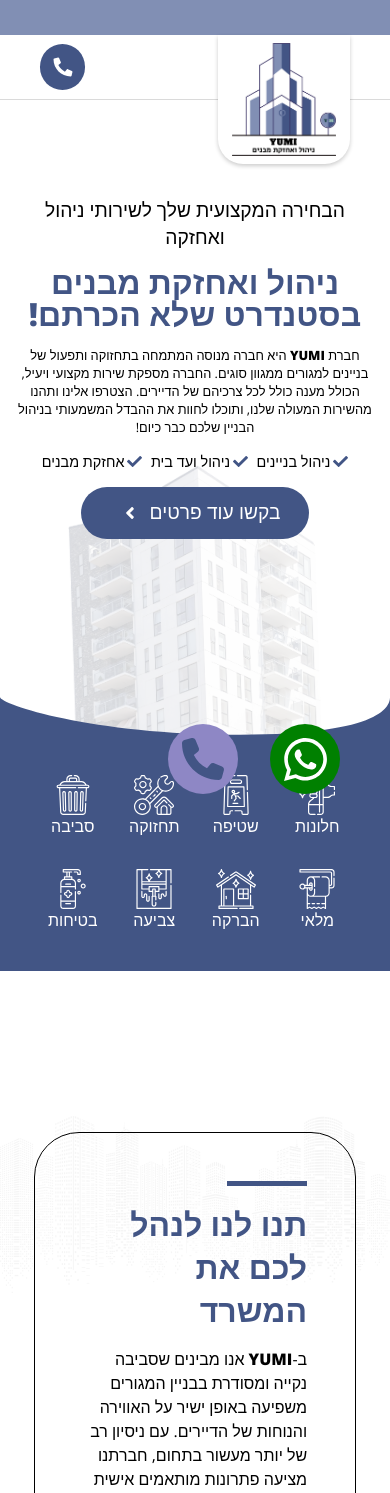
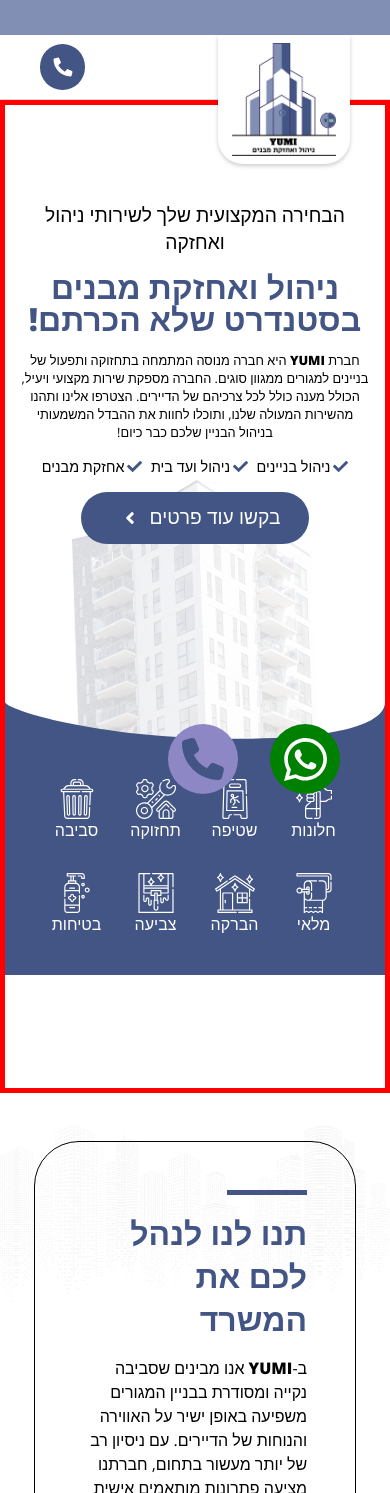
Before and after one commit to TsuriH/YomiBuildingManagment, a React (Create React App) app: page / in a window 390 px wide. Shown: the top 1493 px of the page. Built offline with nearby package versions, Linux system fonts and the light colour scheme.

Commit message:
WIP - fixing wave

```diff
--- a/src/Components/Layout/Hero/Hero.css
+++ b/src/Components/Layout/Hero/Hero.css
@@ -1,3 +1,7 @@
+.Hero {
+    border: 5px solid red;
+}
+
 .Hero .hero-content {
     display: flex;
     justify-content: center;
@@ -341,7 +345,11 @@
         padding-right: 12em;
         z-index: 2;
         position: relative;
-        bottom: 113px
+        bottom: 0px
+    }
+
+    .Hero .hero-lower-wave {
+        bottom: 35px
     }
 
 
@@ -353,6 +361,25 @@
 /* /* MOBILE: 375px */
 
 @media (max-width: 375px) {
+
+
+
+    .Hero .rectangle-wave {
+        background: var(--dark-purple);
+        display: flex;
+        padding-left: 12em;
+        padding-right: 12em;
+        z-index: 2;
+        position: relative;
+        bottom: 40px
+    }
+
+    .Hero .hero-lower-wave {
+        bottom: 35px;
+
+    }
+
+
 
     .Hero .ask-for-details-btn {
         font-size: 0.8em;
```
